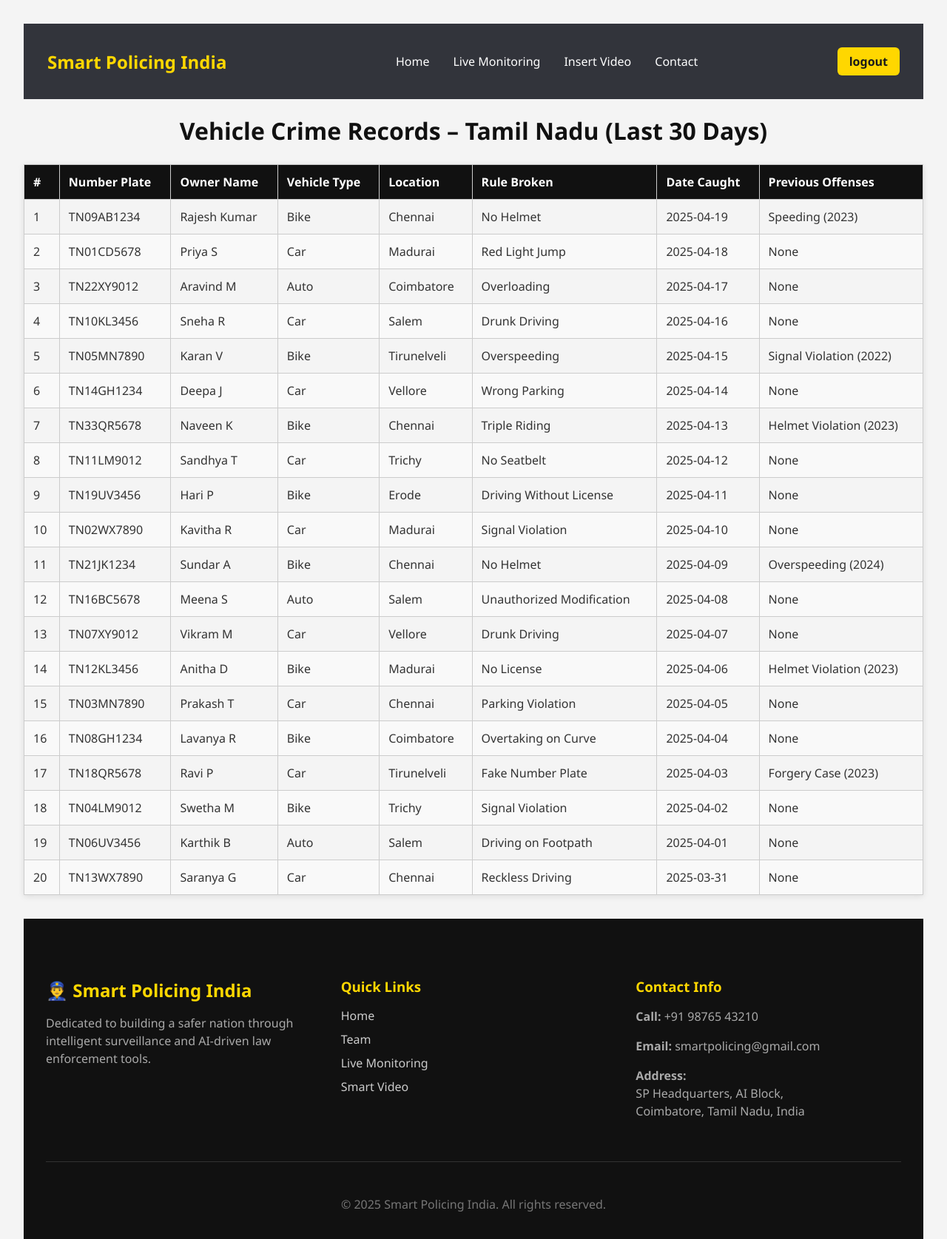
After one commit to Srishanth-023/KPRHX1170, a Flask app: page /vehiclerecords in a window 1280 px wide. The commit adds this page. Shown: the whole page at 74% size. Run offline with Flask 3, Linux system fonts and the light colour scheme.

Commit message:
updated vehicle rec

```diff
--- a/app.py
+++ b/app.py
@@ -2,7 +2,7 @@ from flask import Flask, render_template
 
 app = Flask(__name__)
 
-@app.route('/')
+@app.route('/index')
 def home():
     return render_template("index.html")
 
@@ -22,7 +22,11 @@ def crimerate():
 def criminalrecords():
     return render_template("criminalrecords.html")
 
-@app.route('/welcome')
+@app.route('/vehiclerecords')
+def vehiclerecords():
+    return render_template("vehiclerecords.html")
+
+@app.route('/')
 def welcome():
     return render_template("welcome.html")
 
--- a/static/style1.css
+++ b/static/style1.css
@@ -159,7 +159,7 @@ html, body {
     display: flex;
     align-items: center;
     justify-content: space-between;
-    padding: 0.75rem 2rem;
+    padding: 1.5rem 2rem;
     background: rgba(16, 18, 27, 0.85);
     backdrop-filter: blur(10px);
     position: sticky;
--- a/templates/footer.html
+++ b/templates/footer.html
@@ -12,7 +12,7 @@
       <div class="footer-col">
         <h3>Quick Links</h3>
         <ul>
-          <li><a href="/">Home</a></li>
+          <li><a href="/index">Home</a></li>
           <li><a href="/contact">Team</a></li>
           <li><a href="/live">Live Monitoring</a></li>
           <li><a href="#">Smart Video</a></li>
--- a/templates/navbar.html
+++ b/templates/navbar.html
@@ -6,13 +6,13 @@
   </div>
 
   <ul class="nav-center">
-    <li><a href="/" class="nav-link">Home</a></li>
+    <li><a href="/index" class="nav-link">Home</a></li>
     <li><a href="/live" class="nav-link">Live Monitoring</a></li>
     <li><a href="#" class="nav-link">Insert Video</a></li>
     <li><a href="/contact" class="nav-link">Contact</a></li>
   </ul>
 
   <div class="nav-right">
-    <a href="/welcome" class="btn-contact">logout</a>
+    <a href="/" class="btn-contact">logout</a>
   </div>
 </nav>
--- /dev/null
+++ b/templates/vehiclerecords.html
@@ -0,0 +1,91 @@
+<!DOCTYPE html>
+<html lang="en">
+<head>
+  <meta charset="UTF-8" />
+  <meta name="viewport" content="width=device-width, initial-scale=1.0"/>
+  <link rel="stylesheet" href="{{ url_for('static', filename='style1.css') }}" />
+
+
+  {% include 'navbar.html' %}
+
+  <title>Vehicle Crime Records – Tamil Nadu</title>
+  <style>
+    body {
+      font-family: 'Segoe UI', sans-serif;
+      background: #f4f4f4;
+      color: #333;
+      padding: 2rem;
+    }
+    h1 {
+      text-align: center;
+      color: #111;
+      margin-bottom: 1.5rem;
+    }
+    table {
+      width: 100%;
+      border-collapse: collapse;
+      margin-bottom: 2rem;
+      box-shadow: 0 2px 8px rgba(0,0,0,0.1);
+    }
+    th, td {
+      border: 1px solid #ccc;
+      padding: 0.75rem;
+      text-align: left;
+    }
+    th {
+      background: #111;
+      color: #fff;
+    }
+    tr:nth-child(even) {
+      background: #f9f9f9;
+    }
+    tr:hover {
+      background: #f1f1f1;
+    }
+  </style>
+</head>
+<body>
+
+  <h1>Vehicle Crime Records – Tamil Nadu (Last 30 Days)</h1>
+
+  <table>
+    <thead>
+      <tr>
+        <th>#</th>
+        <th>Number Plate</th>
+        <th>Owner Name</th>
+        <th>Vehicle Type</th>
+        <th>Location</th>
+        <th>Rule Broken</th>
+        <th>Date Caught</th>
+        <th>Previous Offenses</th>
+      </tr>
+    </thead>
+    <tbody>
+      <tr><td>1</td><td>TN09AB1234</td><td>Rajesh Kumar</td><td>Bike</td><td>Chennai</td><td>No Helmet</td><td>2025-04-19</td><td>Speeding (2023)</td></tr>
+      <tr><td>2</td><td>TN01CD5678</td><td>Priya S</td><td>Car</td><td>Madurai</td><td>Red Light Jump</td><td>2025-04-18</td><td>None</td></tr>
+      <tr><td>3</td><td>TN22XY9012</td><td>Aravind M</td><td>Auto</td><td>Coimbatore</td><td>Overloading</td><td>2025-04-17</td><td>None</td></tr>
+      <tr><td>4</td><td>TN10KL3456</td><td>Sneha R</td><td>Car</td><td>Salem</td><td>Drunk Driving</td><td>2025-04-16</td><td>None</td></tr>
+      <tr><td>5</td><td>TN05MN7890</td><td>Karan V</td><td>Bike</td><td>Tirunelveli</td><td>Overspeeding</td><td>2025-04-15</td><td>Signal Violation (2022)</td></tr>
+      <tr><td>6</td><td>TN14GH1234</td><td>Deepa J</td><td>Car</td><td>Vellore</td><td>Wrong Parking</td><td>2025-04-14</td><td>None</td></tr>
+      <tr><td>7</td><td>TN33QR5678</td><td>Naveen K</td><td>Bike</td><td>Chennai</td><td>Triple Riding</td><td>2025-04-13</td><td>Helmet Violation (2023)</td></tr>
+      <tr><td>8</td><td>TN11LM9012</td><td>Sandhya T</td><td>Car</td><td>Trichy</td><td>No Seatbelt</td><td>2025-04-12</td><td>None</td></tr>
+      <tr><td>9</td><td>TN19UV3456</td><td>Hari P</td><td>Bike</td><td>Erode</td><td>Driving Without License</td><td>2025-04-11</td><td>None</td></tr>
+      <tr><td>10</td><td>TN02WX7890</td><td>Kavitha R</td><td>Car</td><td>Madurai</td><td>Signal Violation</td><td>2025-04-10</td><td>None</td></tr>
+      <tr><td>11</td><td>TN21JK1234</td><td>Sundar A</td><td>Bike</td><td>Chennai</td><td>No Helmet</td><td>2025-04-09</td><td>Overspeeding (2024)</td></tr>
+      <tr><td>12</td><td>TN16BC5678</td><td>Meena S</td><td>Auto</td><td>Salem</td><td>Unauthorized Modification</td><td>2025-04-08</td><td>None</td></tr>
+      <tr><td>13</td><td>TN07XY9012</td><td>Vikram M</td><td>Car</td><td>Vellore</td><td>Drunk Driving</td><td>2025-04-07</td><td>None</td></tr>
+      <tr><td>14</td><td>TN12KL3456</td><td>Anitha D</td><td>Bike</td><td>Madurai</td><td>No License</td><td>2025-04-06</td><td>Helmet Violation (2023)</td></tr>
+      <tr><td>15</td><td>TN03MN7890</td><td>Prakash T</td><td>Car</td><td>Chennai</td><td>Parking Violation</td><td>2025-04-05</td><td>None</td></tr>
+      <tr><td>16</td><td>TN08GH1234</td><td>Lavanya R</td><td>Bike</td><td>Coimbatore</td><td>Overtaking on Curve</td><td>2025-04-04</td><td>None</td></tr>
+      <tr><td>17</td><td>TN18QR5678</td><td>Ravi P</td><td>Car</td><td>Tirunelveli</td><td>Fake Number Plate</td><td>2025-04-03</td><td>Forgery Case (2023)</td></tr>
+      <tr><td>18</td><td>TN04LM9012</td><td>Swetha M</td><td>Bike</td><td>Trichy</td><td>Signal Violation</td><td>2025-04-02</td><td>None</td></tr>
+      <tr><td>19</td><td>TN06UV3456</td><td>Karthik B</td><td>Auto</td><td>Salem</td><td>Driving on Footpath</td><td>2025-04-01</td><td>None</td></tr>
+      <tr><td>20</td><td>TN13WX7890</td><td>Saranya G</td><td>Car</td><td>Chennai</td><td>Reckless Driving</td><td>2025-03-31</td><td>None</td></tr>
+    </tbody>
+  </table>
+
+  {% include 'footer.html' %}
+
+</body>
+</html>
--- a/templates/welcome.html
+++ b/templates/welcome.html
@@ -66,7 +66,7 @@
 
       if (user === VALID_USERNAME && pass === VALID_PASSWORD) {
         // Redirect to the Home route
-        window.location.href = '/';
+        window.location.href = '/index';
       } else {
         const err = document.getElementById('errorMsg');
         err.style.display = 'block';
```
Also changed, not shown: templates/index.html (+7 -6 lines), static/images/crimerate.jpg (deleted), static/images/crimerate.png (added), static/images/criminalrecord.png (deleted), static/images/criminalrecords.png (added), static/images/livemonetring.png (added), static/images/vehiclerecord.png (added).
